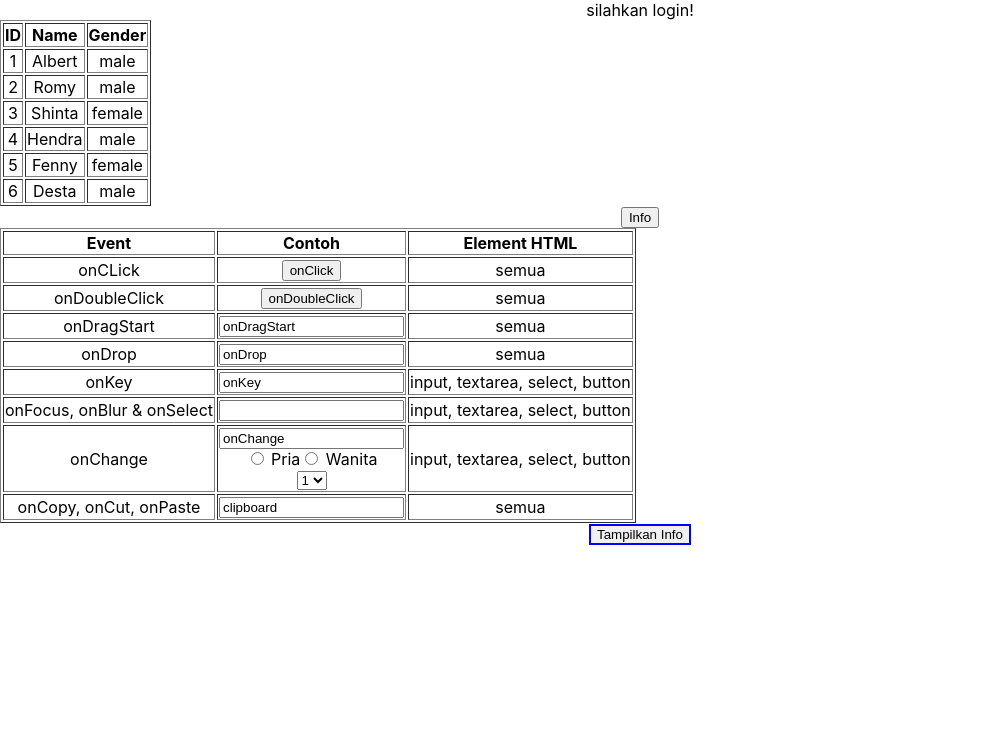
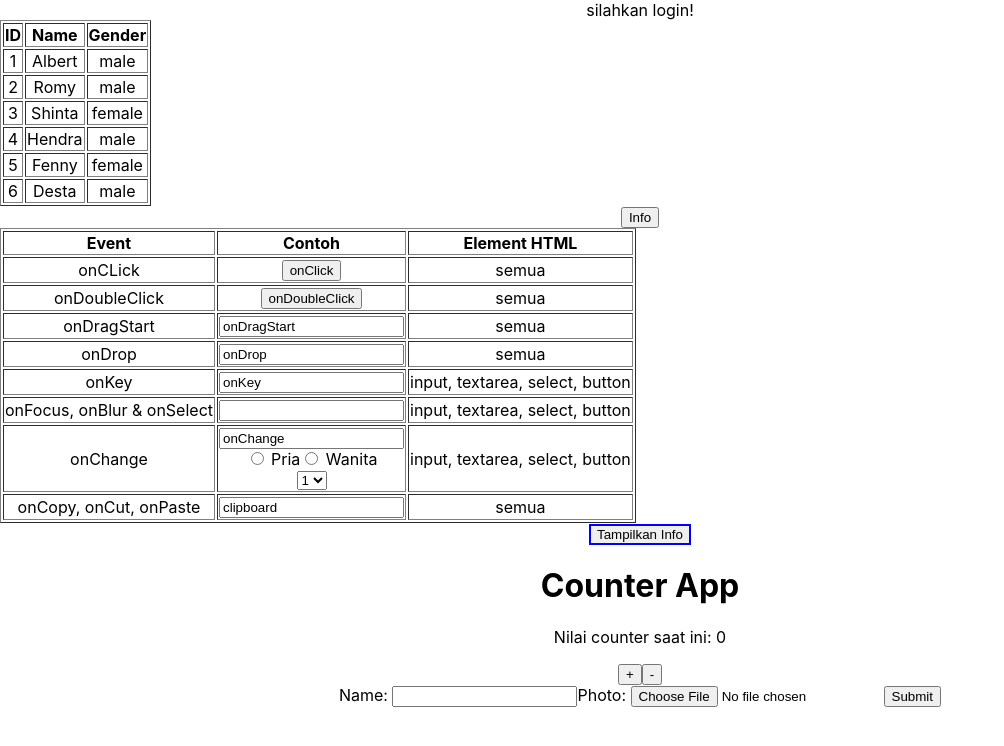
Before and after one commit to rikzaafnan/Learn-BukuReactID, a React (Create React App) app in the folder reactjs-cra/my-app/: page / in a window 1280 px wide. Shown: the top 746 px of the page, without its empty margins (0-1004 px from the left). Built offline with nearby package versions, Linux system fonts and the light colour scheme.

Commit message:
Menangani Form

```diff
--- a/reactjs-cra/my-app/src/App.js
+++ b/reactjs-cra/my-app/src/App.js
@@ -8,6 +8,8 @@
 import EventButton from './EventButton'
 import AllEvent from './AllEvent';
 import BlueButton from './BlueButton';
+import Counter from './Counter';
+import UncontrolledForm from './UncontrolledForm'
 
 function App() {
   function info () {
@@ -43,6 +45,9 @@
       <AllEvent/>
 
       <BlueButton onCustomClick={info} caption="Tampilkan Info"/>
+
+      <Counter/>
+      <UncontrolledForm/>
     </div>
   );
 }
--- /dev/null
+++ b/reactjs-cra/my-app/src/Counter.js
@@ -0,0 +1,24 @@
+import React from 'react'
+
+const Counter = () => {
+    // let number = 0
+
+    // const increment = () => {
+    //     number +=1
+
+    //     console.log(number)
+    // }
+
+    const [number, increment] = React.useState(0)
+
+    return (
+        <div>
+            <h1>Counter App</h1>
+            <p>Nilai counter saat ini: {number}</p>
+            <button onClick={() => increment(number+1)} >+</button>
+            <button onClick={() => increment(number-1)} >-</button>
+        </div>
+    )
+}
+
+export default Counter
--- /dev/null
+++ b/reactjs-cra/my-app/src/UncontrolledForm.js
@@ -0,0 +1,33 @@
+import React from 'react'
+
+const UncontrolledForm = () => {
+    const inputName = React.useRef(null)
+    const inputPhoto = React.useRef(null)
+
+    const handleSubmit = event => {
+        event.preventDefault()
+
+        // kirim data form
+        alert(inputName.current.value)
+
+        // file API untuk dapat nama file
+        alert(inputPhoto.current.files[0].name)
+    }
+
+    return (
+        <form onSubmit={handleSubmit}>
+            <label>
+                Name: <input type='text' ref={inputName} />
+            </label>
+
+            <label>
+                Photo: <input type="file" ref={inputPhoto} />
+            </label>
+
+            <input type='submit' value='Submit' />
+        </form>
+    )
+
+}
+
+export default UncontrolledForm
```
Also changed, not shown: 1 other file (tests, documents, lock files or other folders).
